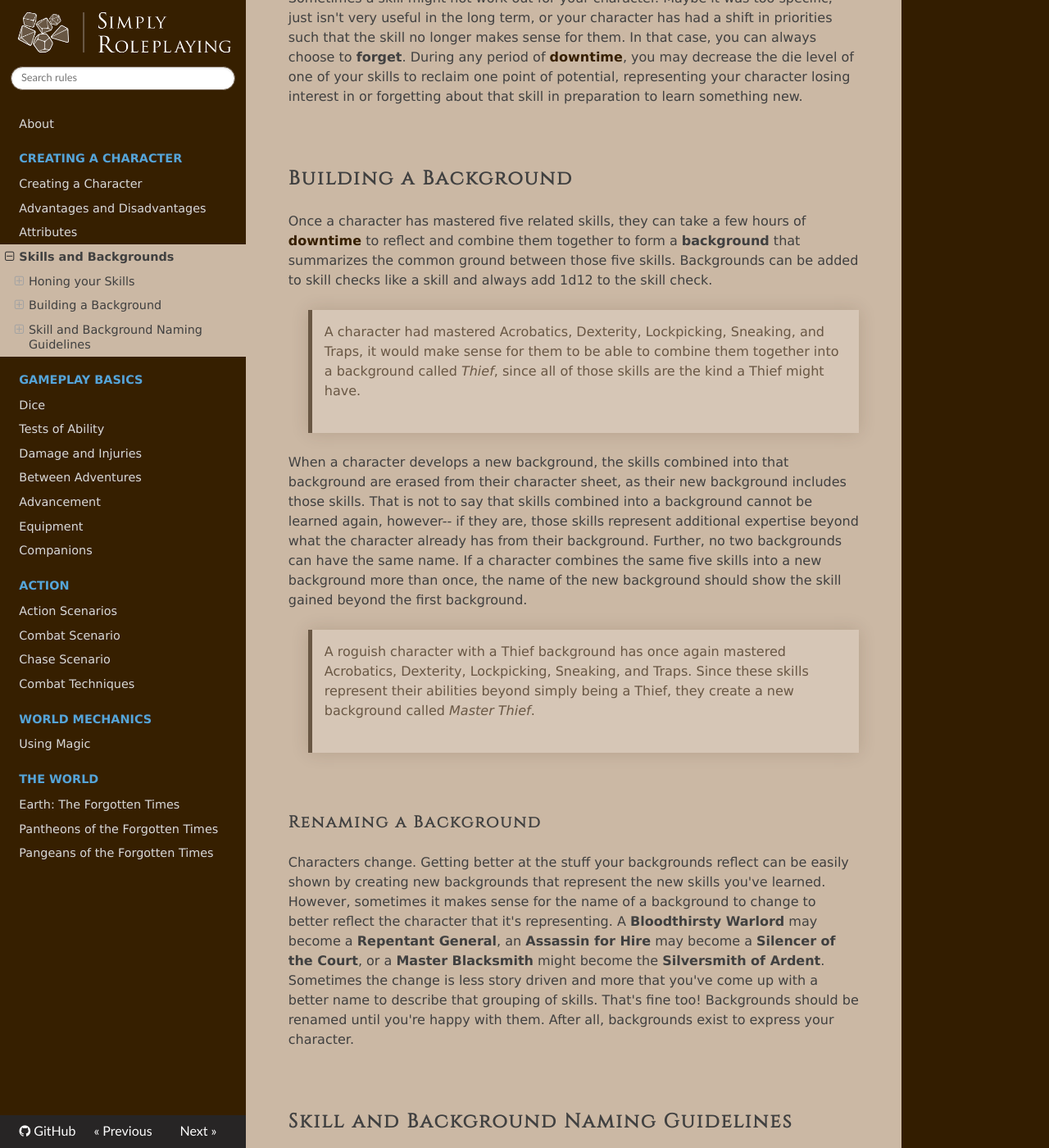
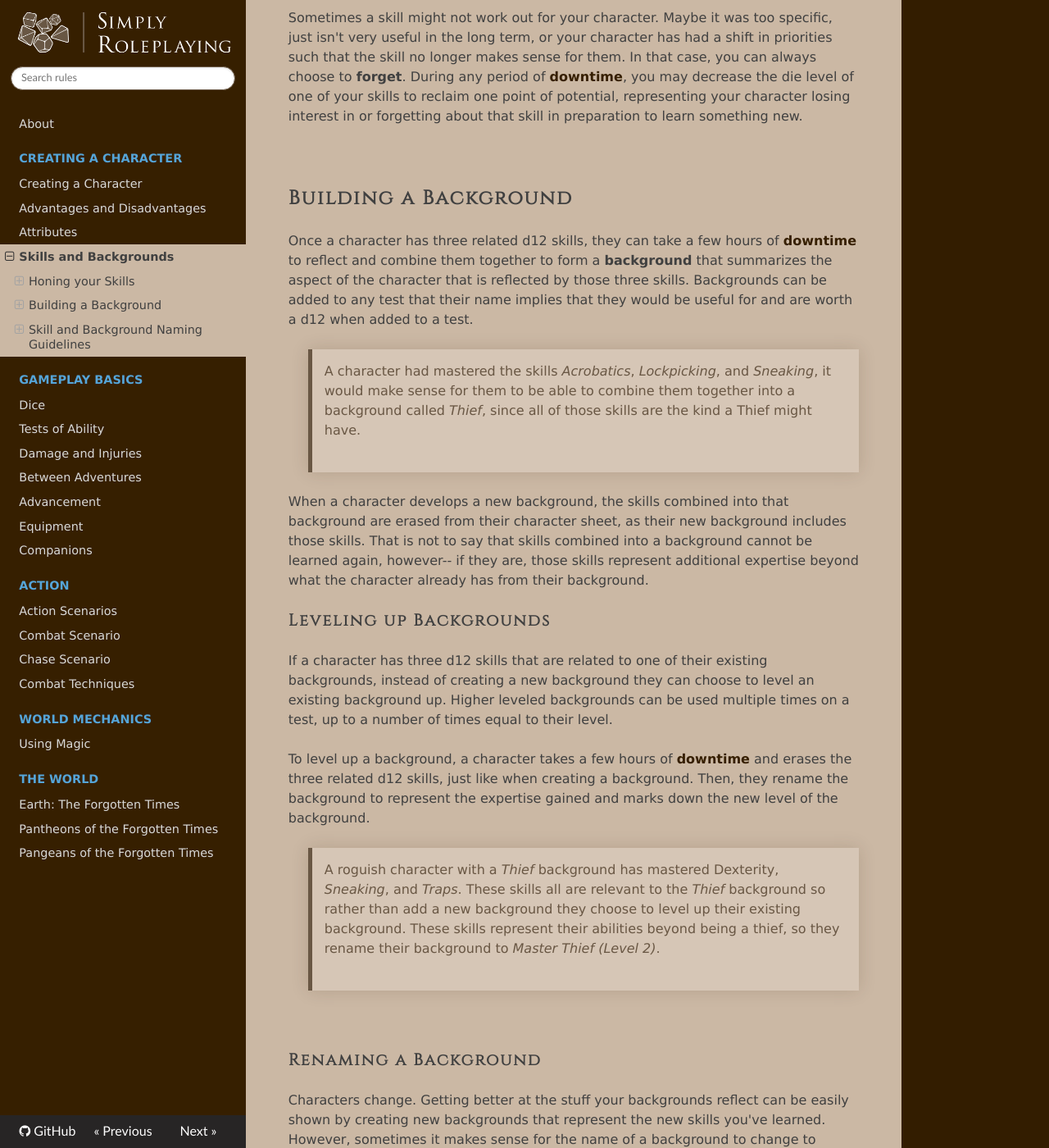
Before and after one commit to TheFifthRider/simply-roleplaying-webapp, an MkDocs documentation site: the page built from docs/character/skills.md, in a window 1280 px wide and 1400 px high, scrolled down 1775 px. Shown: the whole window at 82% size. Built offline with MkDocs 1.6.1, drawn with Linux system fonts in a browser that asks for light colours; nearby versions of some CDN libraries; some of the changed text lies outside the part shown.

Commit message:
feat: Backgrounds now cost three skills instead of five and can be leveled

```diff
--- a/docs/character/skills.md
+++ b/docs/character/skills.md
@@ -14,25 +14,25 @@ As stated in [character creation](/character/), characters in Simply Roleplaying
 
 ### Spending Potential
 
-Players can spend potential in one of two ways: either by being trained in a skill by a more experienced character or by experimenting on their own and gaining insight in a skill. In either case they can choose to either **learn** the skill if they did not already know it, writing it down as a d4 skill on their character sheet, or **advance** the skill, increasing the die level of the skill by 1.
+Players can spend potential in one of two ways: either by being trained in a skill by a more experienced character or by experimenting on their own and gaining insight in a skill. In either case they can choose to either **learn** the skill if they did not already know it, writing it down as a d4 skill on their character sheet, or **level up** the skill, increasing the die level of the skill by 1.
 
 <br/>
 
 #### Training
 
-Training is an intense period of study that characters can engage in over a period of several hours of [downtime](/basics/downtime#training), given either a trainer or suitable materials to study from. At the conclusion of the **training**, as long as it was not significantly interrupted, the potential is spent and the character learns the trained skill or advance that skill's die level. A character can act as a trainer for a skill provided that they have either mastered it or it pertains to one of their backgrounds.
+Training is an intense period of study that characters can engage in over a period of several hours of [downtime](/basics/downtime#training), given either a trainer or suitable materials to study from. At the conclusion of the **training**, as long as it was not significantly interrupted, the potential is spent and the character learns or levels up the trained skill. A character can act as a trainer for a skill provided that they have either mastered it or it pertains to one of their backgrounds.
 
 <br/>
 
 #### Gaining Insight
 
-At any point after determining the result of a skill check, a player may declare that their character has **gained insight** in either a skill that was used for that check or in a skill that could have been used for that check. When they do this, they may either learn that skill or advance that skill's die level.
+At any point after determining the result of a skill check, a player may declare that their character has **gained insight** in either a skill that was used for that check or in a skill that could have been used for that check. When they do this, they may either learn or level up the trained skill.
 
 <br/>
 
 ### Mastering a Skill
 
-When a Skill is advanced to d12, it is considered **mastered**, and can no longer be advanced. A mastered skill can be taught to others or used in creating a background.
+When you level a skill up to d12, you've **mastered** it and can't level it up anymore. If you want to get more skilled in this area, you'll have to create a background with the skill.
 
 <br/>
 
@@ -44,13 +44,19 @@ Sometimes a skill might not work out for your character. Maybe it was too specif
 
 ## Building a Background
 
-Once a character has mastered five related skills, they can take a few hours of [downtime](/basics/downtime#creating-a-background) to reflect and combine them together to form a **background** that summarizes the common ground between those five skills. Backgrounds can be added to skill checks like a skill and always add 1d12 to the skill check.
+Once a character has three related d12 skills, they can take a few hours of [downtime](/basics/downtime#creating-a-background) to reflect and combine them together to form a **background** that summarizes the aspect of the character that is reflected by those three skills. Backgrounds can be added to any test that their name implies that they would be useful for and are worth a d12 when added to a test.
 
-> A character had mastered Acrobatics, Dexterity, Lockpicking, Sneaking, and Traps, it would make sense for them to be able to combine them together into a background called _Thief_, since all of those skills are the kind a Thief might have.
+> A character had mastered the skills _Acrobatics_, _Lockpicking_, and _Sneaking_, it would make sense for them to be able to combine them together into a background called _Thief_, since all of those skills are the kind a Thief might have.
 
-When a character develops a new background, the skills combined into that background are erased from their character sheet, as their new background includes those skills. That is not to say that skills combined into a background cannot be learned again, however--  if they are, those skills represent additional expertise beyond what the character already has from their background. Further, no two backgrounds can have the same name. If a character combines the same five skills into a new background more than once, the name of the new background should show the skill gained beyond the first background.
+When a character develops a new background, the skills combined into that background are erased from their character sheet, as their new background includes those skills. That is not to say that skills combined into a background cannot be learned again, however--  if they are, those skills represent additional expertise beyond what the character already has from their background.
 
-> A roguish character with a Thief background has once again mastered Acrobatics, Dexterity, Lockpicking, Sneaking, and Traps. Since these skills represent their abilities beyond simply being a Thief, they create a new background called _Master Thief_.
+### Leveling up Backgrounds
+
+If a character has three d12 skills that are related to one of their existing backgrounds, instead of creating a new background they can choose to level an existing background up. Higher leveled backgrounds can be used multiple times on a test, up to a number of times equal to their level.
+
+To level up a background, a character takes a few hours of [downtime](/basics/downtime#leveling-up-a-background) and erases the three related d12 skills, just like when creating a background. Then, they rename the background to represent the expertise gained and marks down the new level of the background.
+
+> A roguish character with a _Thief_ background has mastered Dexterity, _Sneaking_, and _Traps_. These skills all are relevant to the _Thief_ background so rather than add a new background they choose to level up their existing background. These skills represent their abilities beyond being a thief, so they rename their background to _Master Thief (Level 2)_.
 
 <br/>
 
@@ -86,16 +92,16 @@ Names for backgrounds are more freeform. A good rule of thumb is to name your ba
 
 Here are some additional examples of skills based on a attribute they work well with, and some background examples of how they might be combined. While skills are never limited by what attribute you use them with, sometimes thinking about what attribute you want to improve will help you decide on what kind of skill to learn.
 
-Skills to augment _Agility_ tests primarily focus on a character's dexterity, flexibility, and physical speed. Some examples are _Acrobatics_, _Lockpicking_, _Rubix Cube Solving_, _Sneaking_, or _Wirecutting_. If you were to combine those five skills, you could create a background named _Criminal Mastermind_.
+Skills to augment _Agility_ tests primarily focus on a character's dexterity, flexibility, and physical speed. Some examples are _Acrobatics_, _Rubix Cube Solving_, and _Sneaking_. If you were to combine those three skills, you could create a background named _Criminal Mastermind_.
 
-Skills to augment _Brawn_ tests primarily focus on a character's fortitude, endurance, and physical strength. Some examples are _Breaching Doors_, _Climbing_, _Lifting_, _Resisting Toxins_, and _Swimming_. If you were to combine those five skills, you could create a background named _Military Commando_.
+Skills to augment _Brawn_ tests primarily focus on a character's fortitude, endurance, and physical strength. Some examples are _Breaching Doors_, _Lifting_, and _Swimming_. If you were to combine those three skills, you could create a background named _Military Commando_.
 
-Skills to augment _Intuition_ tests primarily focus on a character's awareness and ability to improvise. Some examples are _Driving_, _Gambling_, _Navigation_, _Traps_, and _Streetwise_. If you were to combine those five skills, you could create a background named _Getaway Driver_.
+Skills to augment _Intuition_ tests primarily focus on a character's awareness and ability to improvise. Some examples are _Driving_, _Gambling_, and _Streetwise_. If you were to combine those three skills, you could create a background named _Getaway Driver_.
 
-Skills to augment _Knowledge_ tests primarily focus on a character's education, ability to retain facts, and their ability to understand and apply complicated concepts. Some examples are _Archeology_, _Bandit Culture_, _Baking_, _Political History_, and _Sewing_. If you were to combine those five skills, you could create a background named _Gang Savvy Granny_.
+Skills to augment _Knowledge_ tests primarily focus on a character's education, ability to retain facts, and their ability to understand and apply complicated concepts. Some examples are _Bandit Culture_, _Political History_, and _Sewing_. If you were to combine those three skills, you could create a background named _Gang Savvy Granny_.
 
-Skills to augment _Presence_ tests primarily focus on a character's social ability and their ability to inspire emotions in others. Some examples are _Animal Handling_, _Bluff_, _Charm_, _Logic_, and _Political Appeal_. If you were to combine those five skills, you could create a background named _Druid Politician_.
+Skills to augment _Presence_ tests primarily focus on a character's social ability and their ability to inspire emotions in others. Some examples are _Animal Handling_, _Bluff_, and _Political Appeal_. If you were to combine those three skills, you could create a background named _Druid Politician_.
 
-Skills to augment _Will_ tests primarily focus on a character's ability to shut out distractions or act despite hardship. Some examples are _Acting under Pressure_, _Focus_, _Ignoring Pain_, _Mettle_, and _Spirit_. If you were to combine those five skills, you could create a background named _Force of Nature_.
+Skills to augment _Will_ tests primarily focus on a character's ability to shut out distractions or act despite hardship. Some examples are _Acting under Pressure_, _Ignoring Pain_, and _Spirit_. If you were to combine those three skills, you could create a background named _Force of Nature_.
 
 <br/>
```
Also changed, not shown: docs/basics/downtime.md (+2 -2 lines).
